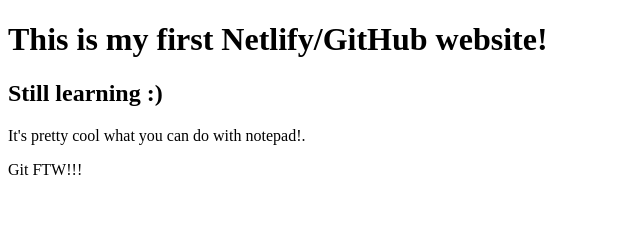
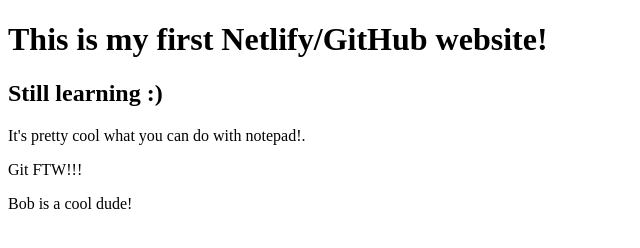
Before and after one commit to CuL8Rg8r/My-Website, a plain HTML site: page index.html in a window 1280 px wide. Shown: the whole page, without its empty margins (0-640 px from the left). Drawn offline with Linux system fonts and the light colour scheme.

Commit message:
Update index.html

```diff
--- a/index.html
+++ b/index.html
@@ -9,5 +9,6 @@
     <h2>Still learning :)</h2>
     <p>It's pretty cool what you can do with notepad!.</p>
     <p>Git FTW!!!</p>
+    <p>Bob is a cool dude!</p>
   </body>
 </html>
```
